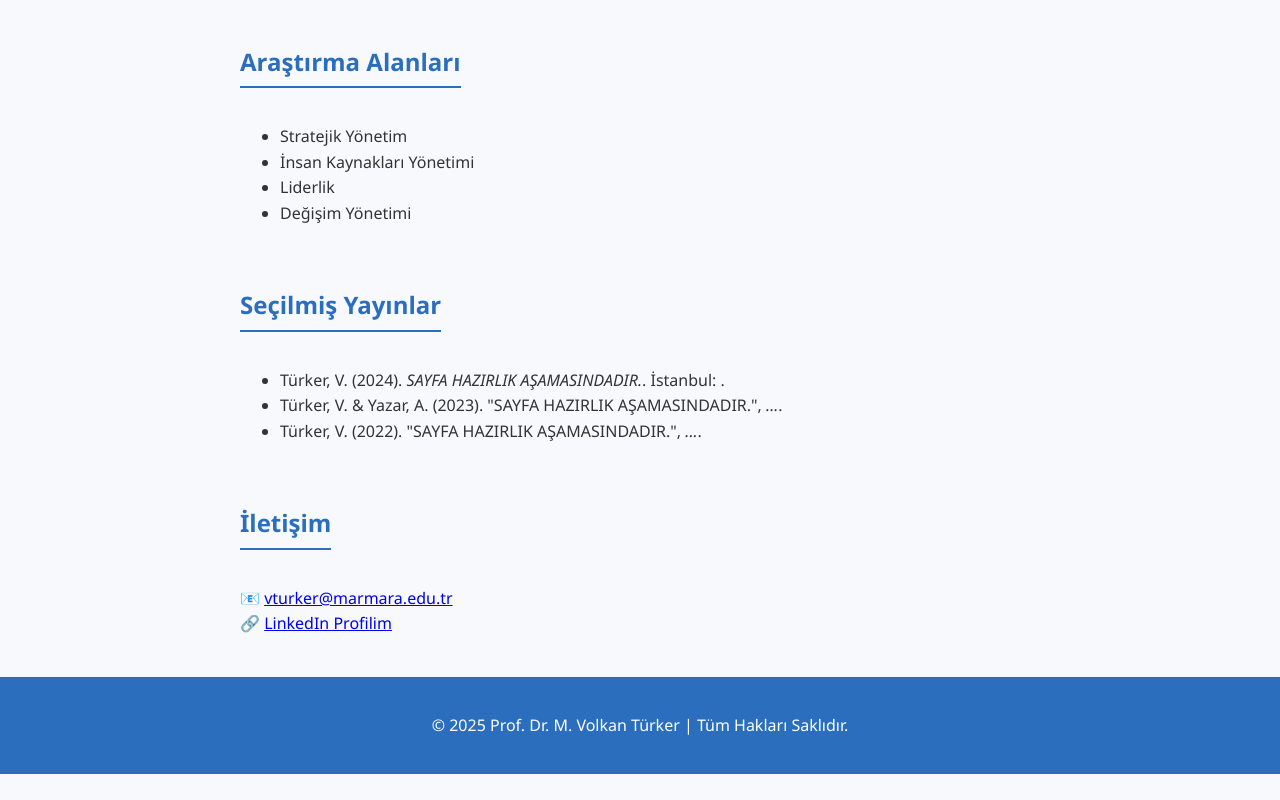
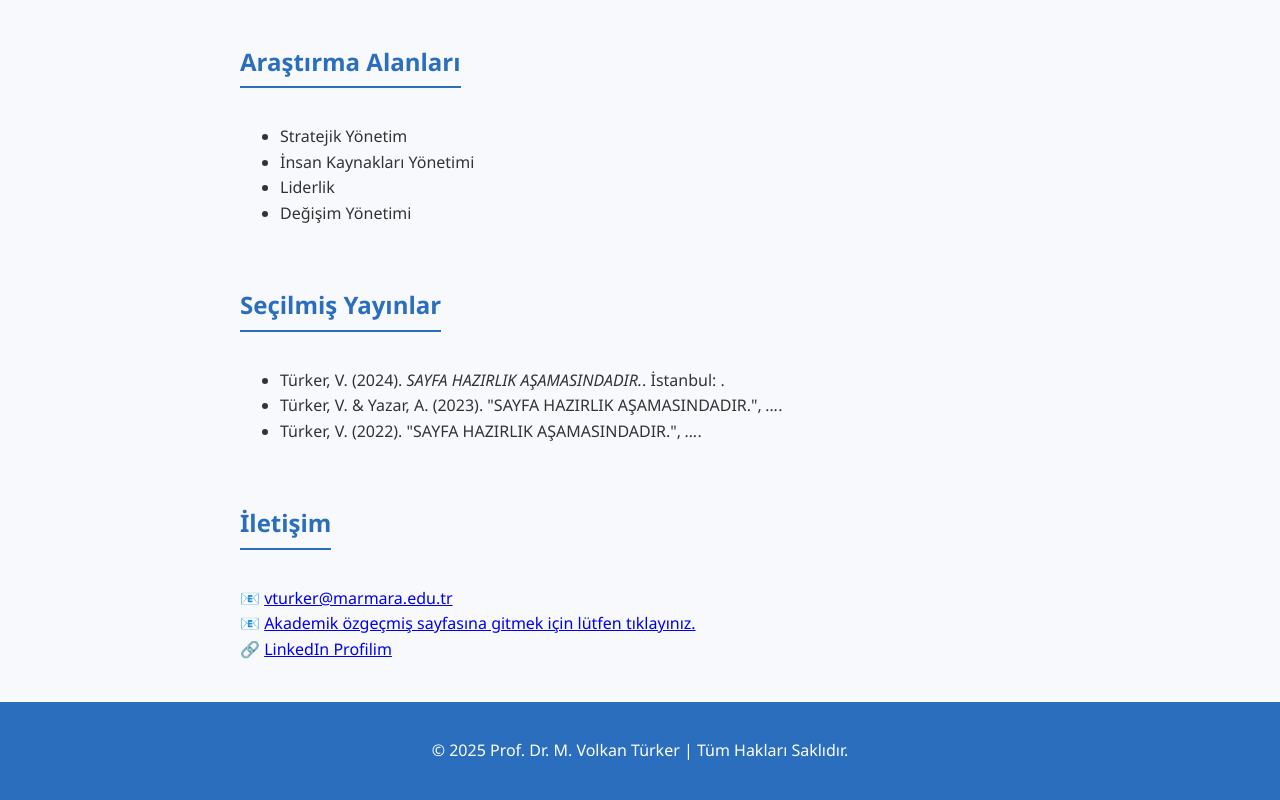
Before and after one commit to mvolkanturker/volkanturker.github.io, a plain HTML site: page index.html in a window 1280 px wide. Shown: the part 755-1555 px from the top of the page. Before the commit the page ends 1529 px from the top, so only its background shows below. Drawn offline with Linux system fonts and the light colour scheme.

Commit message:
Update index.html

```diff
--- a/index.html
+++ b/index.html
@@ -107,6 +107,7 @@ Evli ve iki çocuk babası olan Türker’in, yabancı dili İngilizcedir.
     <h2>İletişim</h2>
     <p>
       📧 <a href="mailto:vturker@marmara.edu.tr">vturker@marmara.edu.tr</a><br>
+      📧 <a href="https://avesis.marmara.edu.tr/vturker">Akademik özgeçmiş sayfasına gitmek için lütfen tıklayınız.</a><br>
       🔗 <a href="https://www.linkedin.com/in/vturker/">LinkedIn Profilim</a>
     </p>
   </section>
```
